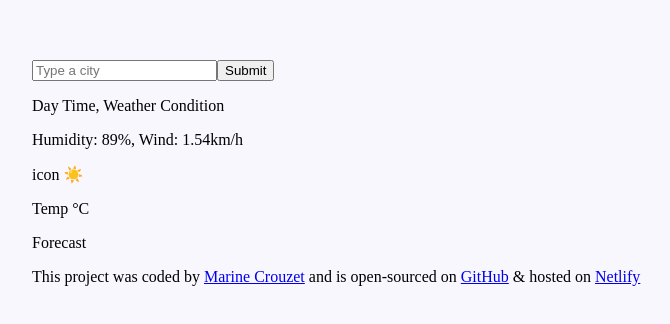
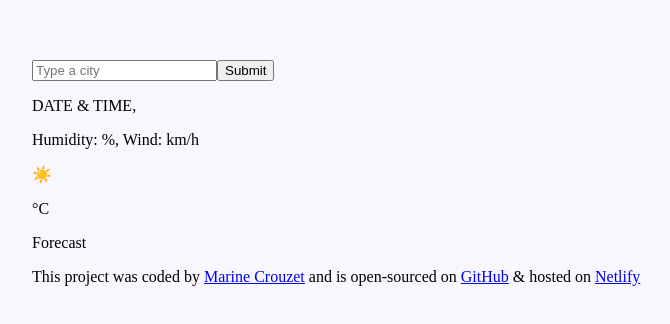
Before and after one commit to MarineCrou/react-weather-app, a React (Create React App) app: page / in a window 1280 px wide. Shown: the top 324 px of the page, without its empty margins (208-878 px from the left). Built offline with nearby package versions, Linux system fonts and the light colour scheme.

Commit message:
creating a date&time componentto render current date and time

```diff
--- a/package.json
+++ b/package.json
@@ -5,6 +5,7 @@
   "dependencies": {
     "axios": "^1.7.9",
     "cra-template": "1.2.0",
+    "moment": "^2.30.1",
     "react": "^19.0.0",
     "react-dom": "^19.0.0",
     "react-scripts": "5.0.1"
--- /dev/null
+++ b/src/Date.js
@@ -0,0 +1,5 @@
+import moment from "moment/moment";
+
+export default function Date() {
+  return "DATE & TIME";
+}
--- a/src/Weather.js
+++ b/src/Weather.js
@@ -1,8 +1,10 @@
 import { useState } from "react";
 import axios from "axios";
+import Date from "./Date";
 
 export default function Weather() {
   let [city, setCity] = useState(null);
+  let [currentWeather, setCurrentWeather] = useState({});
 
   // 1.2 get value searched by end-user
   const getValueTyped = (event) => {
@@ -12,7 +14,14 @@ export default function Weather() {
   };
 
   const fetchWeather = (response) => {
-    console.log(response);
+    console.log(response.data);
+    let weather = {
+      weatherCondition: response.data.weather[0].description,
+      currentTemp: Math.round(response.data.main.temp),
+      humidity: Math.round(response.data.main.humidity),
+      wind: Math.round(response.data.wind.speed),
+    };
+    setCurrentWeather(weather);
   };
 
   const submittedValue = (event) => {
@@ -39,12 +48,17 @@ export default function Weather() {
       <div>
         <p>{city}</p>
         {/* 1.3 Get current Day & Time */}
-        <p>Day Time, Weather Condition</p>
-        <p>Humidity: 89%, Wind: 1.54km/h</p>
+        <p>
+          <Date />, {currentWeather.weatherCondition}
+        </p>
+        <p>
+          Humidity: {currentWeather.humidity}%, Wind: {currentWeather.wind}
+          km/h
+        </p>
       </div>
       <div>
-        <p>icon ☀️</p>
-        <p>Temp °C</p>
+        <p>{currentWeather.icon}☀️</p>
+        <p>{currentWeather.currentTemp} °C</p>
       </div>
       {/* Forecast */}
       <div>
```
Also changed, not shown: 1 other file (tests, documents, lock files or other folders).
